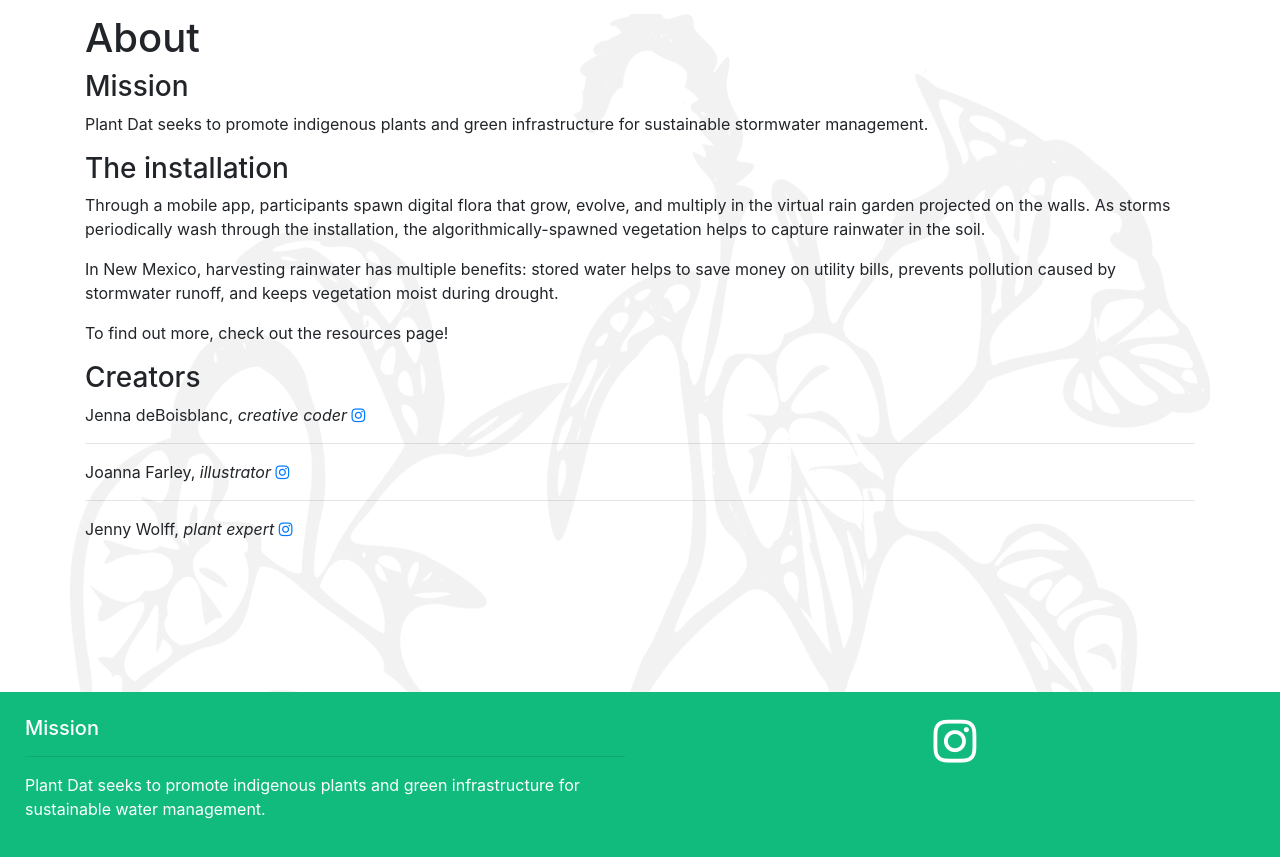
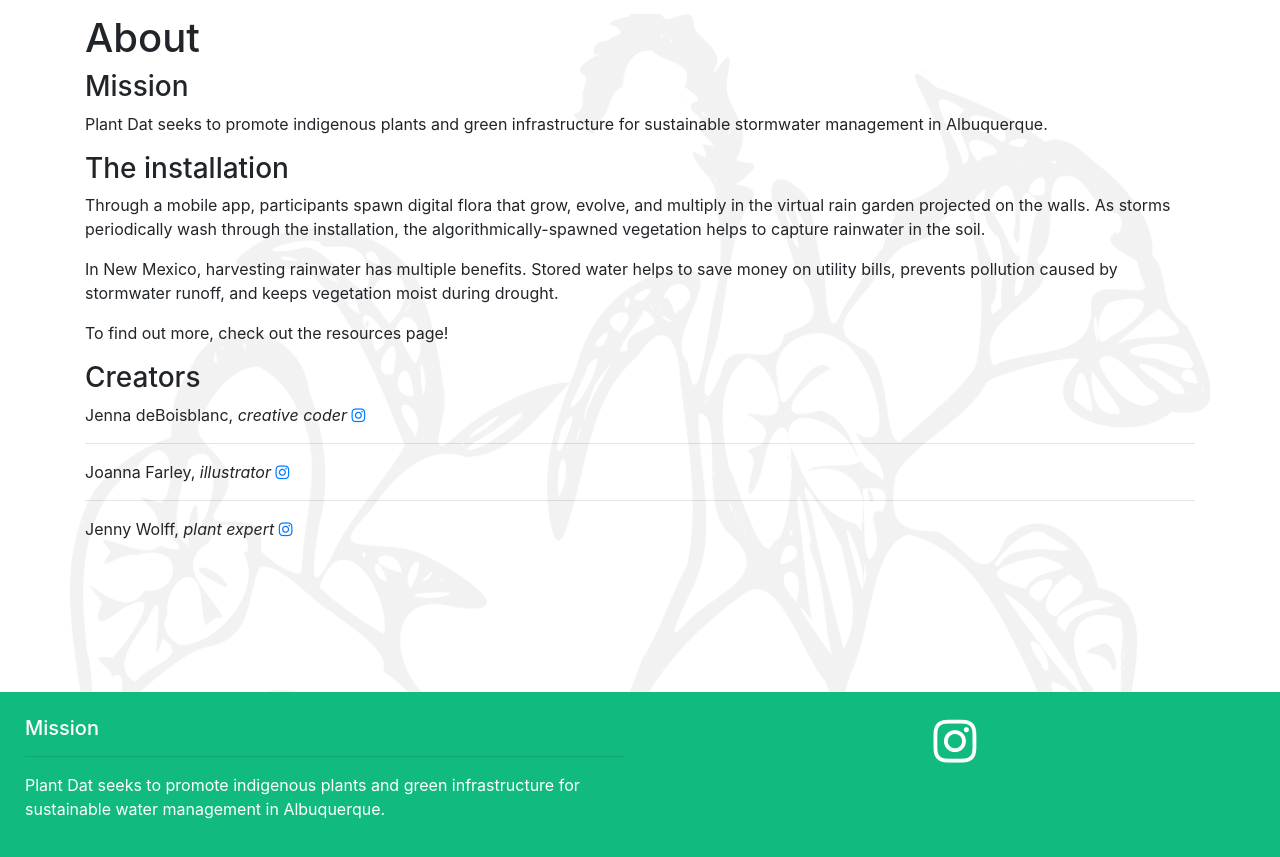
Before and after one commit to jdeboi/plantDat-ABQ-Node, a Node server app: page /about in a window 1280 px wide. Shown: the part 56-913 px from the top of the page. Run offline with Node 20, Linux system fonts and the light colour scheme; some libraries are stand-ins or nearby versions.

Commit message:
adding abq

```diff
--- a/views/about.pug
+++ b/views/about.pug
@@ -4,10 +4,10 @@
   div.imgtile
   h1 About
   h3 Mission
-  p Plant Dat seeks to promote indigenous plants and green infrastructure for sustainable stormwater management.
+  p Plant Dat seeks to promote indigenous plants and green infrastructure for sustainable stormwater management in Albuquerque.
   h3 The installation
   p Through a mobile app, participants spawn digital flora that grow, evolve, and multiply in the virtual rain garden projected on the walls. As storms periodically wash through the installation, the algorithmically-spawned vegetation helps to capture rainwater in the soil.
-  p In New Mexico, harvesting rainwater has multiple benefits: stored water helps to save money on utility bills, prevents pollution caused by stormwater runoff, and keeps vegetation moist during drought.
+  p In New Mexico, harvesting rainwater has multiple benefits. Stored water helps to save money on utility bills, prevents pollution caused by stormwater runoff, and keeps vegetation moist during drought.
   p To find out more, check out the resources page!
   h3 Creators
   p Jenna deBoisblanc,
--- a/views/layout.pug
+++ b/views/layout.pug
@@ -2,7 +2,7 @@
 html
   head
     - var app_title = "Plant Dat"
-    - var app_description = "Indigenous plants for sustainable water management"
+    - var app_description = "Indigenous plants for sustainable water management in Albuquerque"
     - var app_twitter = "@plant_dat"
     - var app_url = "http://www.plantdat.com/"
     // metadata
@@ -50,7 +50,7 @@
           div.col-md-6.mt-md-0.mt-3.text-center.text-md-left
             h5 Mission
             hr
-            p Plant Dat seeks to promote indigenous plants and green infrastructure for sustainable water management.
+            p Plant Dat seeks to promote indigenous plants and green infrastructure for sustainable water management in Albuquerque.
           div.col-md-6.mt-md-0.mt-3.text-center
             a(href="https://www.instagram.com/plant_dat/")
               i(class="fa fa-instagram socials" aria-hidden="true")
```
